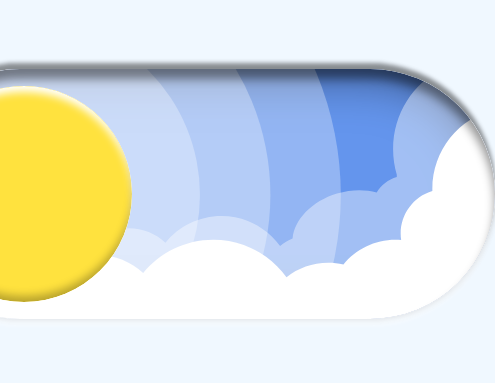
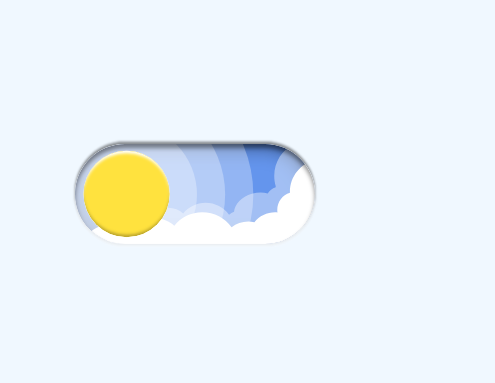
Before and after one commit to paulalvarado/Check_CSS, a plain HTML site: page index.html in a window 390 px wide. Shown: the part 228-611 px from the top of the page, 495 px wide, since content can reach past the window. Drawn offline with nearby package versions, Linux system fonts and the light colour scheme.

Commit message:
Responsive

```diff
--- a/style.css
+++ b/style.css
@@ -258,3 +258,9 @@ body.darkmode {
     top: 16rem;
     top: -1rem;
 }
+
+@media screen and (max-width: 600px) {
+    .contenedor {
+        transform: translate(-50%, -50%) scale(0.4);
+    }
+}
```
